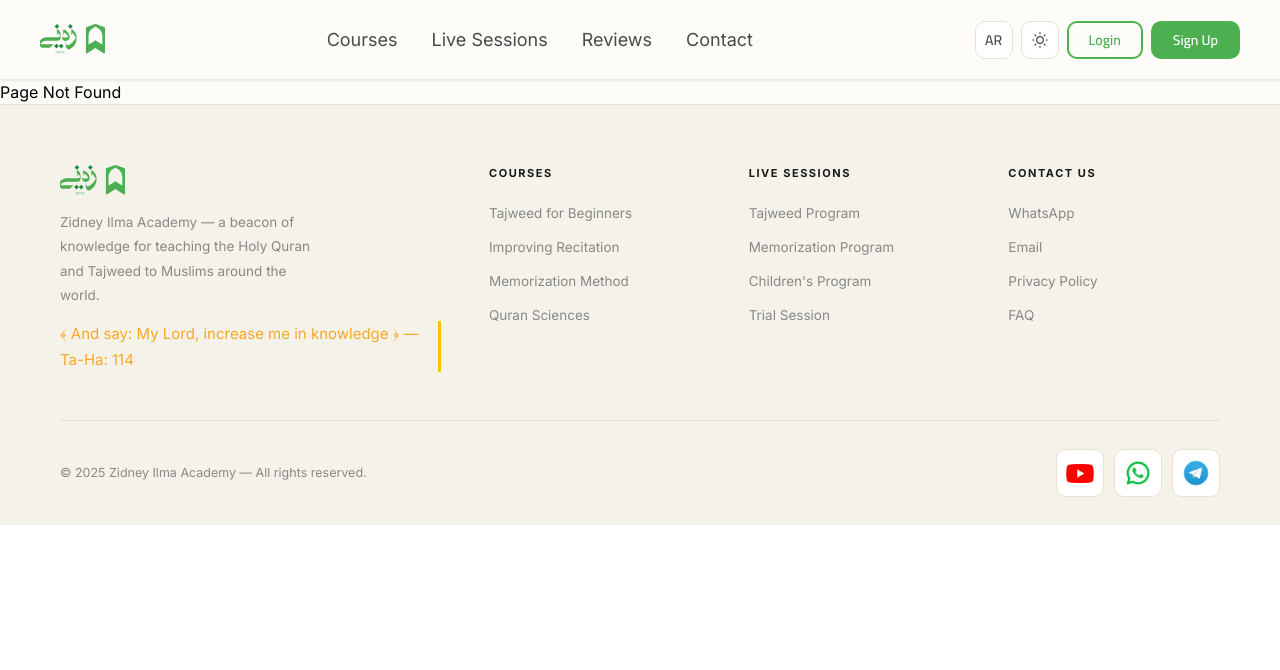
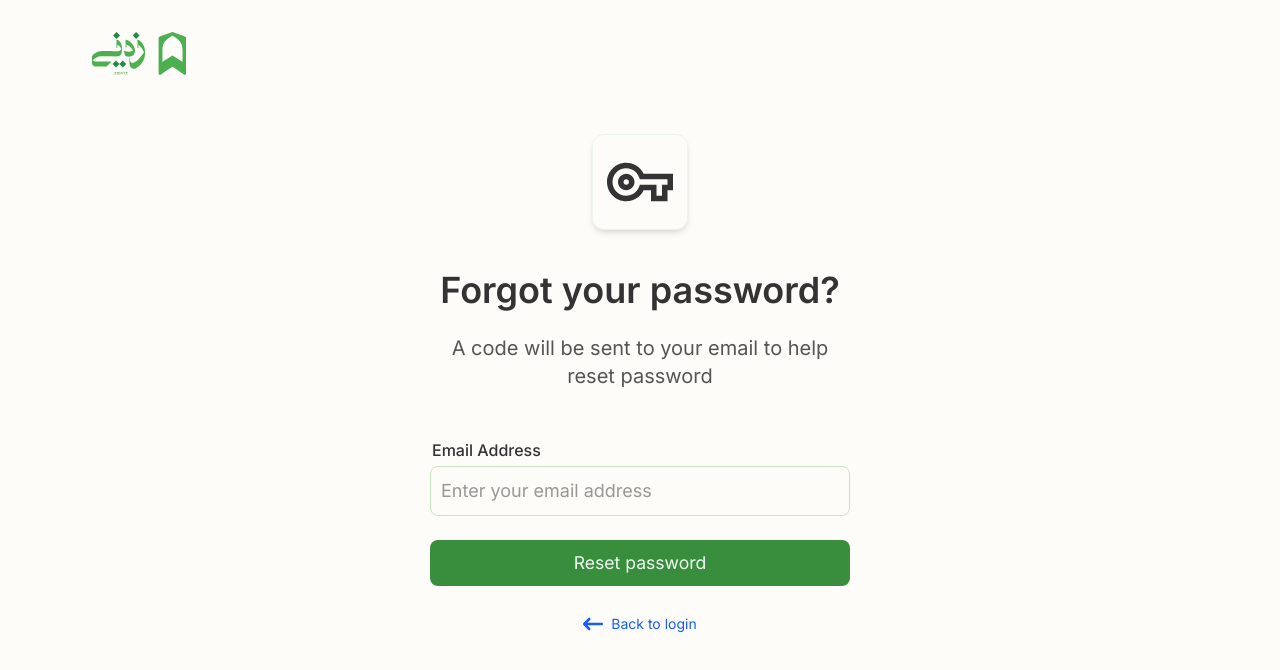
Before and after one commit to abdelrahmanelfeky01/zidney-ilma, a React (Vite) app: page /reset-password in a window 1280 px wide. Shown: the top 670 px of the page. Built offline with nearby package versions, Linux system fonts and the light colour scheme.

Commit message:
add-reset-password-page

```diff
--- a/package.json
+++ b/package.json
@@ -12,7 +12,9 @@
   },
   "dependencies": {
     "@reduxjs/toolkit": "^2.11.2",
+    "@supabase/supabase-js": "^2.108.0",
     "@tailwindcss/vite": "^4.2.4",
+    "@tanstack/react-query": "^5.101.0",
     "aos": "^2.3.4",
     "i18next": "^26.0.7",
     "react": "^19.2.5",
--- a/src/App.jsx
+++ b/src/App.jsx
@@ -10,6 +10,7 @@
 import LoginPage from "./features/loginPage/LoginPage";
 import RegisterPage from "./features/registerPage/RegisterPage";
 import { useTranslation } from "react-i18next";
+import ResetPasswordPage from "./features/resetPasswordPage/ResetPasswordPage";
 
 function App() {
   const { isDark } = useSelector((state) => state.general);
@@ -50,13 +51,17 @@
 
           {/* Courses Page */}
           <Route path="courses" element={<CoursesPage />} />
+
           {/* Error Pages */}
           <Route path="*" element={<PageNotFound />} />
         </Route>
+
         {/* Login */}
         <Route path="/login" element={<LoginPage />} />
         {/* Register */}
         <Route path="/register" element={<RegisterPage />} />
+        {/* Reset Password Page */}
+        <Route path="reset-password" element={<ResetPasswordPage />} />
       </Routes>
     </BrowserRouter>
   );
--- a/src/features/loginPage/LoginPage.jsx
+++ b/src/features/loginPage/LoginPage.jsx
@@ -5,6 +5,7 @@
 import { FcGoogle } from "react-icons/fc";
 import Input from "../../ui/Input";
 import ButtonForm from "../../ui/ButtonForm";
+import ButtonLink from "../../ui/ButtonLink";
 
 function LoginPage() {
   const isDark = useSelector((state) => state.general.isDark);
@@ -45,12 +46,9 @@
                 required={true}
               />
               {/* Forgot Password */}
-              <a
-                href="#"
-                className="focus:ring-primary-green-heavy/60 focus:ring-text-end mb-8 inline-block w-full text-end text-sm text-blue-600 underline outline-none hover:text-blue-800 focus:ring-1"
-              >
+              <ButtonLink to="/reset-password" className="text-end underline">
                 Forgot password
-              </a>
+              </ButtonLink>
 
               {/* Action Buttons */}
               <div>
--- /dev/null
+++ b/src/features/resetPasswordPage/ResetPasswordPage.jsx
@@ -0,0 +1,61 @@
+import { useSelector } from "react-redux";
+import { Logo } from "../../ui/Icons";
+import { MdOutlineVpnKey } from "react-icons/md";
+import Input from "../../ui/Input";
+import ButtonForm from "../../ui/ButtonForm";
+import { FaArrowLeftLong } from "react-icons/fa6";
+import { Link } from "react-router-dom";
+import ButtonLink from "../../ui/ButtonLink";
+
+function ResetPasswordPage() {
+  const { isDark } = useSelector((state) => state.general);
+  return (
+    <div className={`${isDark ? "bg-night" : "bg-light"}`}>
+      <>
+        <Logo classNameString={"fixed top-8 left-23 z-5555"} h={45} />
+        <div
+          className={`mx-auto flex h-dvh w-150 animate-[fadeIn_0.5s_ease] flex-col items-center justify-center`}
+        >
+          <div className="mb-10">
+            <MdOutlineVpnKey className="border-primary-green/10 text-title rounded-xl border p-3.5 text-8xl shadow-md" />
+          </div>
+          <div className="mb-12 w-[70%] text-center">
+            <h2 className="text-title mb-6 text-4xl font-semibold">
+              Forgot your password?
+            </h2>
+            <p className="text-description text-xl">
+              A code will be sent to your email to help reset password
+            </p>
+          </div>
+          <form className="w-[70%]">
+            <Input
+              label="Email Address"
+              type="email"
+              id={"email"}
+              placeholder="Enter your email address"
+              required={true}
+              classNameInput="w-60 text-lg"
+              classNameContainer="mb-6"
+            />
+            <ButtonForm
+              type="submit"
+              className="bg-primary-green-heavy text-[1.1rem] text-green-50 hover:bg-[#2d7230]"
+            >
+              Reset password
+            </ButtonForm>
+          </form>
+
+          <ButtonLink
+            to="/login"
+            className="group bg bg flex items-center gap-2"
+          >
+            <FaArrowLeftLong className="hover text-xl transition-all duration-300 group-hover:-translate-x-1" />
+            <span className="text-md">Back to login</span>
+          </ButtonLink>
+        </div>
+      </>
+    </div>
+  );
+}
+
+export default ResetPasswordPage;
--- /dev/null
+++ b/src/services/auth/authMutations.js
@@ -0,0 +1,13 @@
+import supabase from "../supabase";
+
+export async function signUp(email, password, fullName) {
+
+
+const { data, error } = await supabase
+  .from('profiles')
+  .insert([
+    { some_column: 'someValue', other_column: 'otherValue' },
+  ])
+  .select()
+
+}
--- /dev/null
+++ b/src/services/supabase.js
@@ -0,0 +1,9 @@
+import { createClient } from "@supabase/supabase-js";
+
+const supabaseUrl = import.meta.env.VITE_SUPABASE_PROJECT_URL;
+
+const supabaseKey = import.meta.env.VITE_SUPABASE_ANON_KEY;
+
+const supabase = createClient(supabaseUrl, supabaseKey);
+
+export default supabase;
--- a/src/ui/AppLayout.jsx
+++ b/src/ui/AppLayout.jsx
@@ -7,7 +7,7 @@
   const { isDark } = useSelector((state) => state.general);
 
   return (
-    <div className={isDark ? "bg-[#111a14]" : "bg-[#fdfcf8]"}>
+    <div className={isDark ? "bg-night" : "bg-light"}>
       <Header />
       <Outlet />
       <Footer />
--- a/src/ui/ButtonForm.jsx
+++ b/src/ui/ButtonForm.jsx
@@ -3,7 +3,7 @@
     <button
       type={type}
       onClick={onClick}
-      className={`${className} focus:ring-primary-green-heavy/60 mb-7 w-full cursor-pointer rounded-sm py-2.5 transition-all duration-200 outline-none focus:ring-1 focus:ring-offset-1`}
+      className={`${className} focus:ring-primary-green-heavy/60 mb-7 w-full cursor-pointer rounded-lg py-2.5 transition-all duration-200 outline-none focus:ring-1 focus:ring-offset-1`}
     >
       {children}
     </button>
--- /dev/null
+++ b/src/ui/ButtonLink.jsx
@@ -0,0 +1,14 @@
+import { Link } from "react-router-dom";
+
+function ButtonLink({ to = "", className = "", children }) {
+  return (
+    <Link
+      to={to}
+      className={`focus:ring-primary-green-heavy/60 focus:ring-text-end text-md mb-8 block text-sm text-blue-600 outline-none hover:text-blue-800 focus:ring-1 ${className}`}
+    >
+      {children}
+    </Link>
+  );
+}
+
+export default ButtonLink;
--- a/src/ui/Input.jsx
+++ b/src/ui/Input.jsx
@@ -14,7 +14,10 @@
 
   return (
     <div className={`${classNameContainer} mb-4`}>
-      <label htmlFor={id} className="mb-1 block translate-x-0.5">
+      <label
+        htmlFor={id}
+        className="text-title mb-1 block translate-x-0.5 font-medium"
+      >
         {label}
       </label>
       <div className="relative">
@@ -22,7 +25,7 @@
           required={required}
           id={id}
           placeholder={placeholder}
-          className={`${classNameInput} border-primary-green/40 text-title focus:ring-primary-green-heavy/60 w-full rounded-md border p-2.5 outline-none focus:ring-1 focus:ring-offset-1`}
+          className={`${classNameInput} border-primary-green/30 text-title focus:ring-primary-green-heavy/60 w-full rounded-lg border p-2.5 outline-none focus:ring-1 focus:ring-offset-1`}
           type={
             type !== "password"
               ? type
```
Also changed, not shown: src/services/auth/authQueries.js (added), 2 other files (tests, documents, lock files or other folders).
